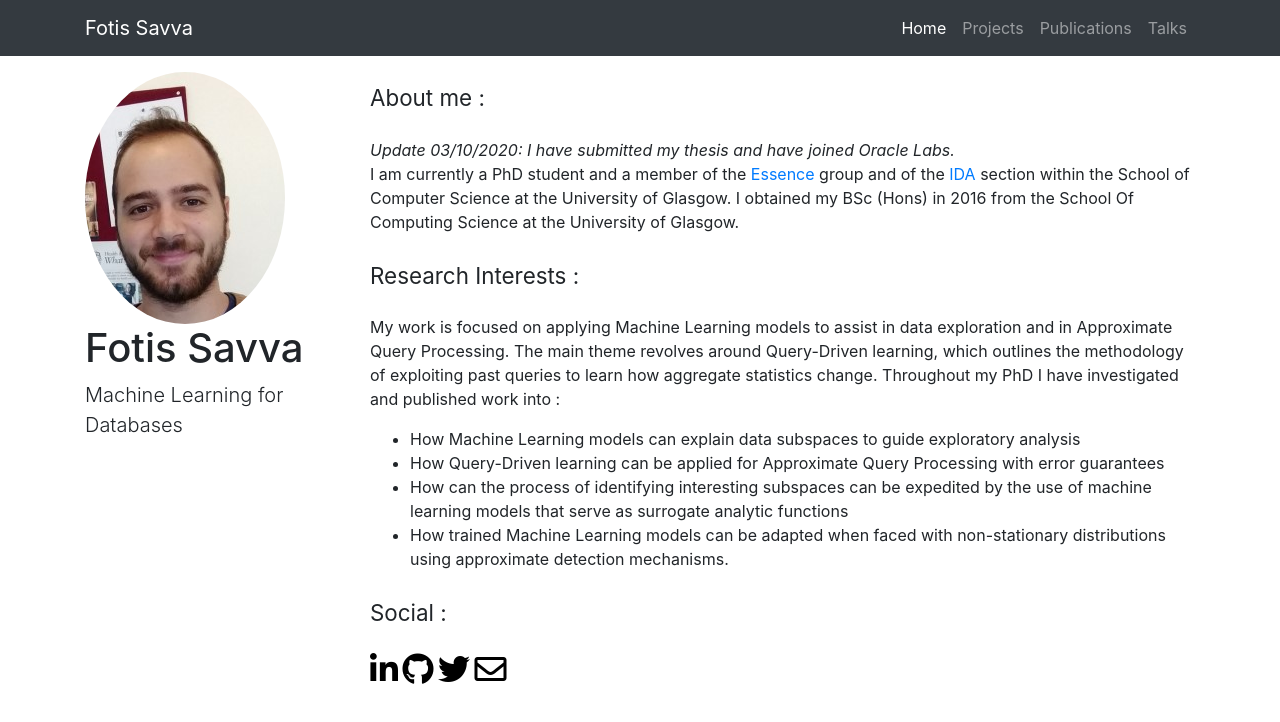
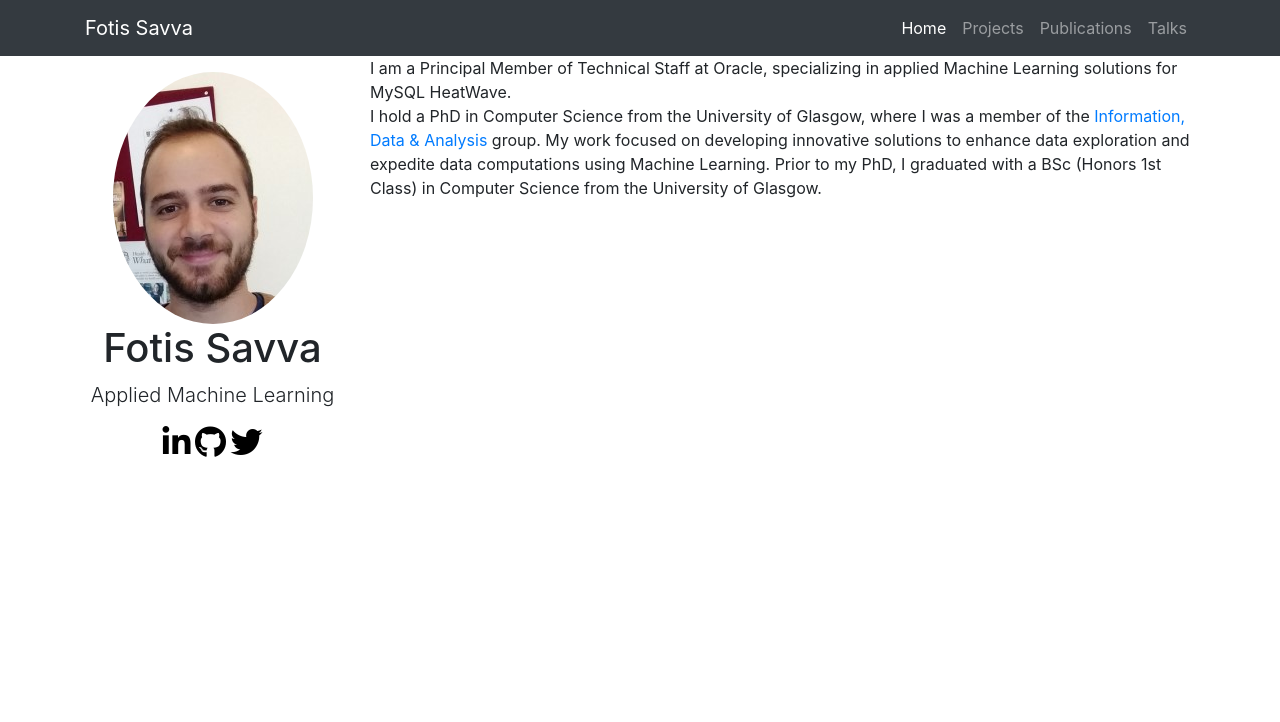
Before and after one commit to Skeftical/skeftical.github.io, a website: page index.html in a window 1280 px wide. Drawn offline with Linux system fonts and the light colour scheme.

Commit message:
adjusted front page

```diff
--- a/index.html
+++ b/index.html
@@ -6,7 +6,7 @@
   <script async src="https://www.googletagmanager.com/gtag/js?id=UA-164133889-1"></script>
   <script>
     window.dataLayer = window.dataLayer || [];
-    function gtag(){dataLayer.push(arguments);}
+    function gtag() { dataLayer.push(arguments); }
     gtag('js', new Date());
 
     gtag('config', 'UA-164133889-1');
@@ -20,13 +20,12 @@
 
   <!-- Bootstrap core CSS -->
   <link href="vendor/bootstrap/css/bootstrap.min.css" rel="stylesheet">
-    <link rel="stylesheet" href="https://use.fontawesome.com/releases/v5.3.1/css/all.css" integrity="sha384-mzrmE5qonljUremFsqc01SB46JvROS7bZs3IO2EmfFsd15uHvIt+Y8vEf7N7fWAU" crossorigin="anonymous">
+  <link rel="stylesheet" href="https://use.fontawesome.com/releases/v5.3.1/css/all.css"
+    integrity="sha384-mzrmE5qonljUremFsqc01SB46JvROS7bZs3IO2EmfFsd15uHvIt+Y8vEf7N7fWAU" crossorigin="anonymous">
   <style>
     .fa {
-      color : black;
+      color: black;
     }
-
-
   </style>
   <!-- Custom styles for this template -->
   <link href="css/1-col-portfolio.css" rel="stylesheet">
@@ -39,7 +38,8 @@
   <nav class="navbar navbar-expand-lg navbar-dark bg-dark fixed-top">
     <div class="container">
       <a class="navbar-brand" href="#">Fotis Savva</a>
-        <button class="navbar-toggler" type="button" data-toggle="collapse" data-target="#navbarResponsive" aria-controls="navbarResponsive" aria-expanded="false" aria-label="Toggle navigation">
+      <button class="navbar-toggler" type="button" data-toggle="collapse" data-target="#navbarResponsive"
+        aria-controls="navbarResponsive" aria-expanded="false" aria-label="Toggle navigation">
         <span class="navbar-toggler-icon"></span>
       </button>
       <div class="collapse navbar-collapse" id="navbarResponsive">
@@ -68,67 +68,40 @@
   <div class="container">
     <div class="row">
       <div class="col-md-3">
-          <div class="sidebar-about">
+        <div style="text-align: center;" class="sidebar-about">
           <p></p>
           <img class="rounded-circle" src="images/fotis.jpg">
           <h1>
             Fotis Savva
           </h1>
-              <p class="lead">Machine Learning for Databases</p>
+          <p class="lead">Applied Machine Learning</p>
+          <section class='social'>
+            <a style="color:black" href="https://www.linkedin.com/in/fotis-savva/" alt="LinkedIn" title="LinkedIn"><i
+                class="fab fa-2x fa-linkedin-in"></i></a>
+            <a style="color:black" href="https://github.com/Skeftical" alt="GitHub" title="GitHub"><i
+                class="fab fa-2x fa-github"></i></a>
+            <a style="color:black" href="https://twitter.com/ThinkinRandom" alt="Twitter" title="Twitter"><i
+                class="fab fa-2x fa-twitter"></i></a>
+
+          </section>
         </div>
       </div>
       <div class="col-md-9">
-          <h3 class="my-4">
-            <small>About me :</small>
-          </h3>
         <p>
-            <i>Update 03/10/2020: I have submitted my thesis and have joined Oracle Labs.</i></br>
-            I am currently a PhD student and a member of the <a href="http://www.dcs.gla.ac.uk/essence/">Essence</a> group and
-            of the <a href='https://www.gla.ac.uk/schools/computing/research/researchsections/ida-section/'>IDA</a> section
-            within the School of Computer Science at the University of Glasgow.
-            I obtained my BSc (Hons) in 2016 from
-             the School Of Computing Science at the University of Glasgow.
-
-
+          I am a Principal Member of Technical Staff at Oracle, specializing in applied Machine Learning solutions for
+          MySQL HeatWave. </br>
+          I hold a PhD in Computer Science from the University of Glasgow, where I was a member of the <a
+            href="https://www.gla.ac.uk/schools/computing/research/researchsections/ida-section/">Information, Data &
+            Analysis</a> group.
+          My work focused on developing innovative solutions to enhance data exploration and expedite data computations
+          using Machine Learning.
+          Prior to my PhD, I graduated with a BSc (Honors 1st Class) in Computer Science from the University of Glasgow.
         </p>
-          <h3 class="my-4">
-            <small>Research Interests :</small>
-          </h3>
-          <p>
-            My work is focused on applying Machine Learning models to assist in data exploration
-            and in Approximate Query Processing. The main theme revolves around Query-Driven learning,
-            which outlines the methodology of exploiting past queries to learn how aggregate statistics
-            change.
-            Throughout my PhD I have investigated and published work into :
-            <ul>
-              <li>How Machine Learning models can explain data subspaces to guide exploratory analysis
-              </li>
-              <li>How Query-Driven learning can be applied for Approximate Query Processing with error guarantees
-              </li>
-              <li>
-                How can the process of identifying interesting subspaces can be expedited by the use of machine learning models that serve as surrogate analytic functions
-              </li>
-              <li>
-                How trained Machine Learning models can be adapted when faced with non-stationary distributions using approximate detection mechanisms.
-              </li>
-            </ul>
-          </p>
-
-          <div>
-      </div>
         <!-- Page Heading -->
 
 
 
-    <section class='social'>
-      <h3 class="my-4">
-        <small>Social :</small>
-      </h3>
-    <a style="color:black" href="https://www.linkedin.com/in/fotis-savva/" alt="LinkedIn" title="LinkedIn"><i class="fab fa-2x fa-linkedin-in"></i></a>
-    <a style="color:black" href="https://github.com/Skeftical" alt="GitHub" title="GitHub"><i class="fab fa-2x fa-github"></i></a>
-    <a style="color:black" href="https://twitter.com/ThinkinRandom" alt="Twitter" title="Twitter"><i class="fab fa-2x fa-twitter"></i></a>
-    <a style="color:black" href="mailto:f.savva.1@research.gla.ac.uk" alt="Email" title="Email"><i class="fa-2x far fa-envelope"></i></a>
-    </section>
+
       </div>
       <!-- /.container -->
 
```
Lines whose indentation alone changed are shown as unchanged.
